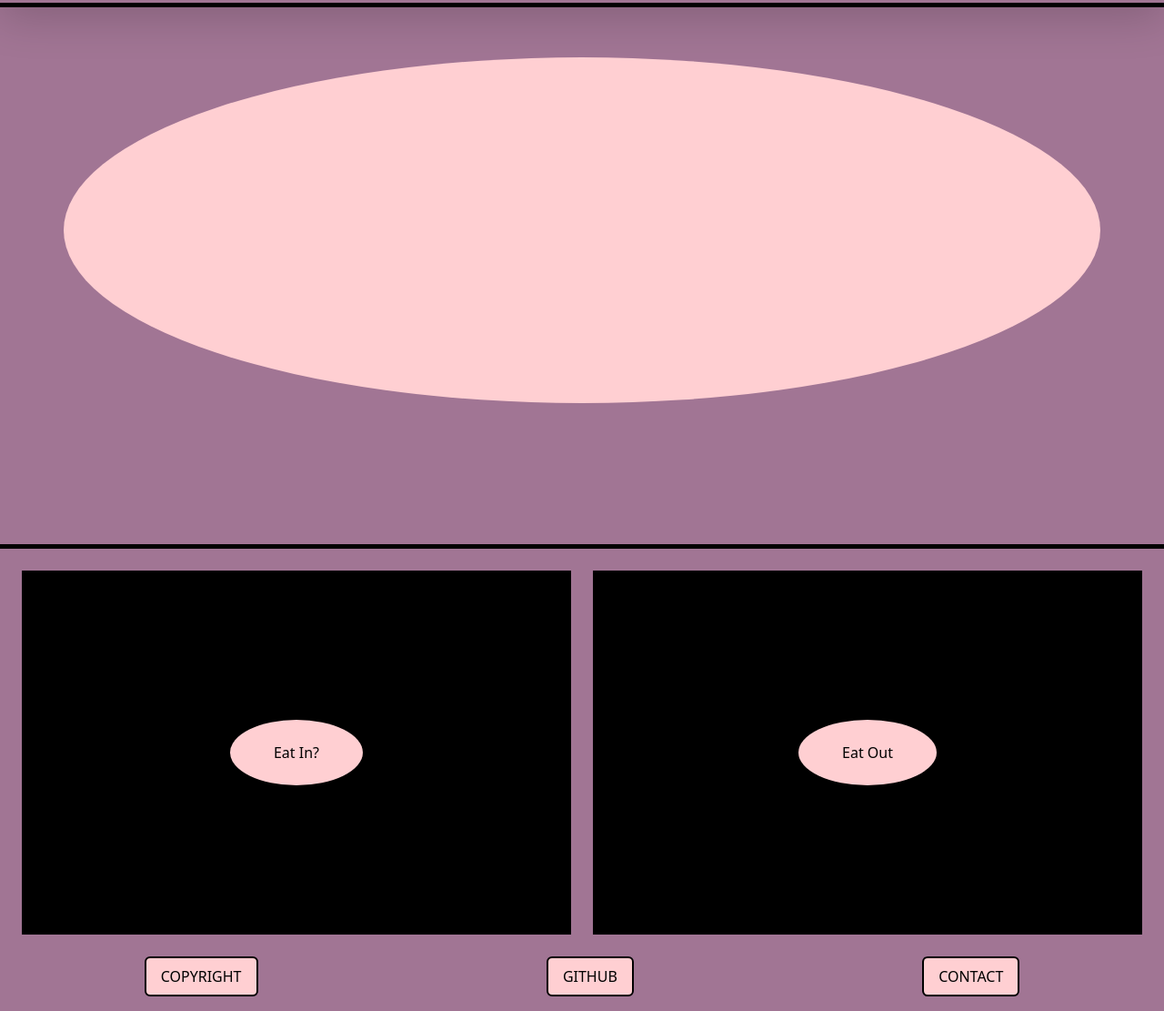
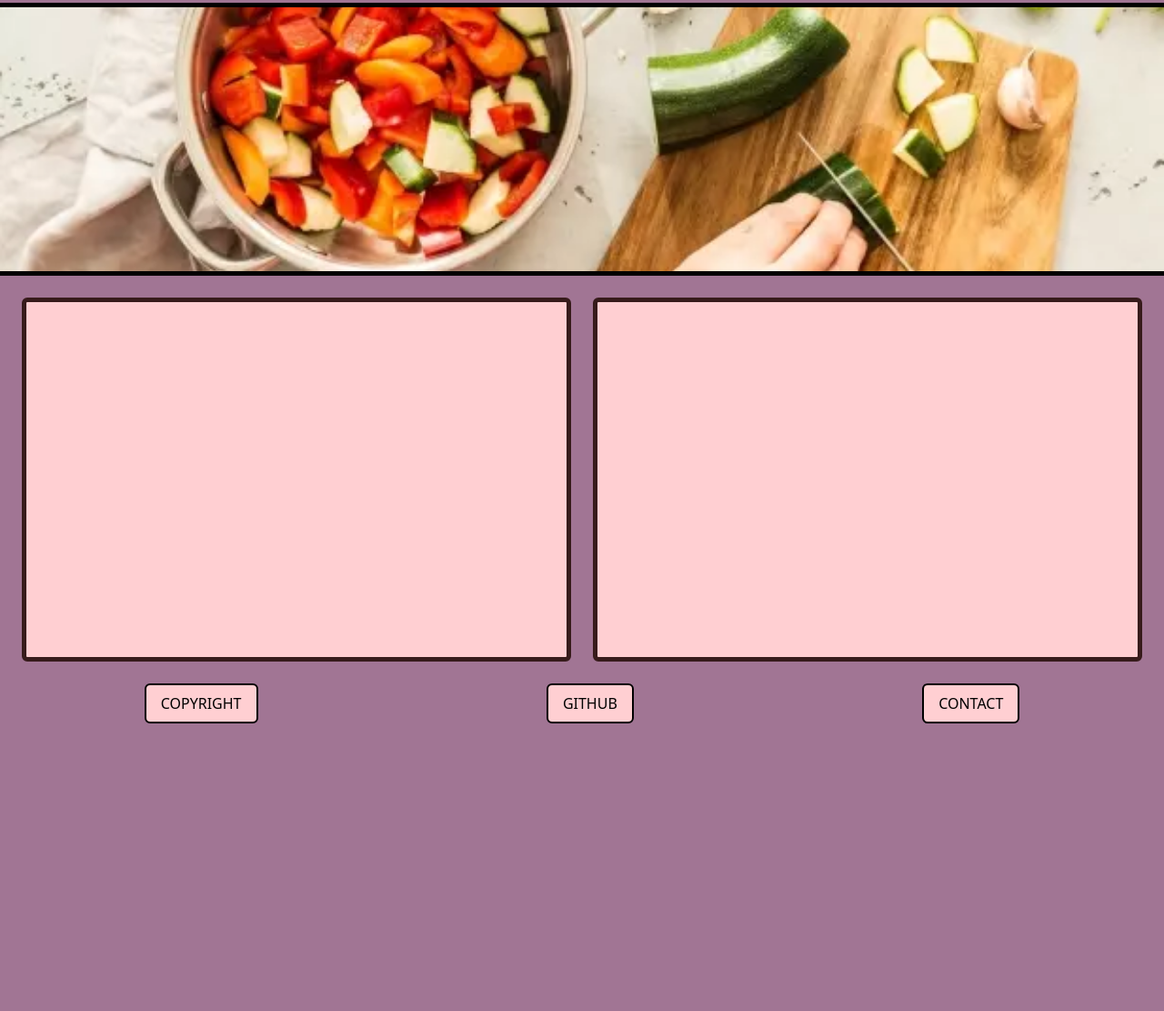
Before and after one commit to marcahudson26/psychic-robot-project-1, a plain HTML site: page index.html in a window 1280 px wide. Shown: the part 77-1188 px from the top of the page at 91% size. After the commit the page ends 888 px from the top, so only its background shows below. Drawn offline with nearby package versions, Linux system fonts and the light colour scheme.

Commit message:
refined borders on eat in page

```diff
--- a/index.html
+++ b/index.html
@@ -36,28 +36,18 @@
     </header>
 
     <div class="jumbotron jumbotron-fluid border-bottom border-top">
-        <div class="container position-relative h-100">
-            <img class="mainImage position-absolute m-auto top-0 bottom-0 end-0 start-0"
-                src="./assests/FOODINARUSH 1.webp" alt="Food in a rush logo">
-        </div>
     </div>
     <div>
         <div class="row m-0 m-4 gap-4">
             <div class="col p-0">
                 <a class="text-decoration-none" href="./eatout.html">
                     <div class="card">
-                        <div class="card-body d-flex w-100 h-100 justify-content-center align-items-center" id="one">
-                            <span class="btn btn-primary py-4 px-5 shadow">Eat In?</span>
-                        </div>
                     </div>
                 </a>
             </div>
             <div class="col p-0">
                 <a class="text-decoration-none" href="./eatout.html">
                     <div class="card">
-                        <div class="card-body d-flex w-100 h-100 justify-content-center align-items-center" id="two">
-                            <span class="btn btn-primary py-4 px-5 shadow">Eat Out</span>
-                        </div>
                     </div>
                 </a>
             </div>
@@ -79,17 +69,6 @@
     </footer>
     <div class="overlay d-none"></div>
 
-    <script src="https://code.jquery.com/jquery-3.6.3.slim.min.js"
-        integrity="sha384-bX7tuwViPEjy88JZEAaUe+FHOLZ9a9syCt8Z8UJ1sDbfwEIKdcFyHhW3yVPdFhd1"
-        crossorigin="anonymous"></script>
-    <script src="https://cdn.jsdelivr.net/npm/popper.js@1.14.7/dist/umd/popper.min.js"
-        integrity="sha384-UO2eT0CpHqdSJQ6hJty5KVphtPhzWj9WO1clHTMGa3JDZwrnQq4sF86dIHNDz0W1"
-        crossorigin="anonymous"></script>
-    <script src="https://cdn.jsdelivr.net/npm/bootstrap@4.3.1/dist/js/bootstrap.min.js"
-        integrity="sha384-JjSmVgyd0p3pXB1rRibZUAYoIIy6OrQ6VrjIEaFf/nJGzIxFDsf4x0xIM+B07jRM"
-        crossorigin="anonymous"></script>
-    <script src="./landingPage.js"></script>
-
 
 </body>
 
--- a/styles.css
+++ b/styles.css
@@ -23,11 +23,6 @@
     --bs-border-width: 5px;
 }
 
-.card {
-    --bs-border-width: 0;
-    --bs-border-radius: 0;
-}
-
 body {
     background-color: var(--main-color);
 }
@@ -37,9 +32,9 @@ body {
 }
 
 .jumbotron-fluid {
-    background-image: url(./assests/meals.webp);
+    background-image: url(./eatin.webp);
     background-position: center;
-    height: 600px;
+    height: 300px;
     background-repeat: no-repeat;
     background-size: cover
 }
@@ -52,27 +47,11 @@ body {
 }
 
 .card {
-    background-color: black;
+    background-color: #ffcfd2;
     padding: 5px;
     min-height: 400px;
-}
-
-.card .btn {
-    border-radius: 50%;
-}
-
-#one {
-    background-image: url(./assests/eatin.webp);
-    background-position: center;
-    background-repeat: no-repeat;
-    background-size: cover
-}
-
-#two {
-    background-position: center;
-    background-image: url(./assests/eatout.webp);
-    background-repeat: no-repeat;
-    background-size: cover
+    border-color: rgb(55, 27, 27);
+    border-width: 5px;
 }
 
 header,
```
